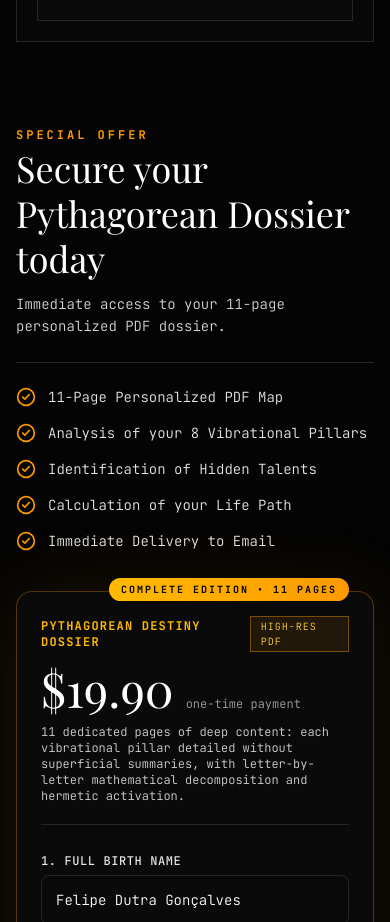
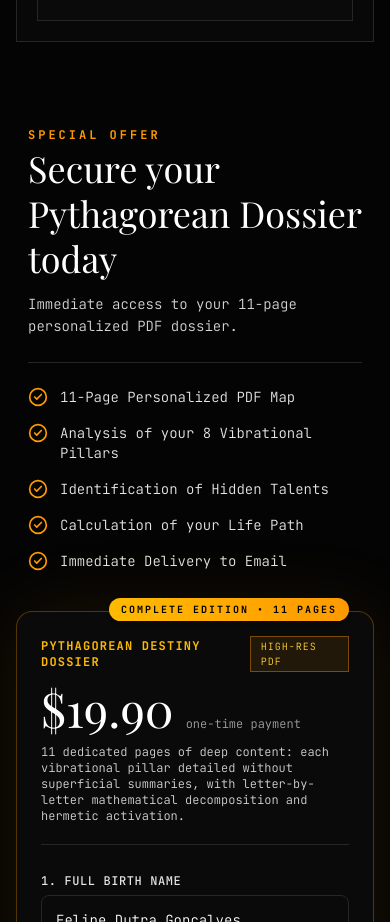
Before and after one commit to felipedutrag/destinyvox, a Next.js app: page / in a window 390 px wide. Shown: the part 1760-2682 px from the top of the page. Built offline with nearby package versions, Linux system fonts and the light colour scheme; no server answers; a web font is replaced by a local one.

Commit message:
Add horizontal padding to pricing text section on mobile

```diff
--- a/src/components/App.tsx
+++ b/src/components/App.tsx
@@ -598,7 +598,7 @@ export function App() {
         <section id="pricing" className="px-4 sm:px-12 py-12 sm:py-20 max-w-6xl mx-auto">
           <div className="grid grid-cols-1 lg:grid-cols-12 gap-10 lg:gap-16 items-start">
             {/* Left Column: Copywriting */}
-            <div className="space-y-6 sm:space-y-8 text-left lg:sticky lg:top-24 lg:col-span-6 xl:col-span-7">
+            <div className="px-3 sm:px-0 space-y-6 sm:space-y-8 text-left lg:sticky lg:top-24 lg:col-span-6 xl:col-span-7">
               <div className="space-y-3 sm:space-y-4">
                 <span className="font-mono text-xs sm:text-sm tracking-[0.25em] text-amber-500 uppercase font-semibold">
                   {t.pricingTag}
```
